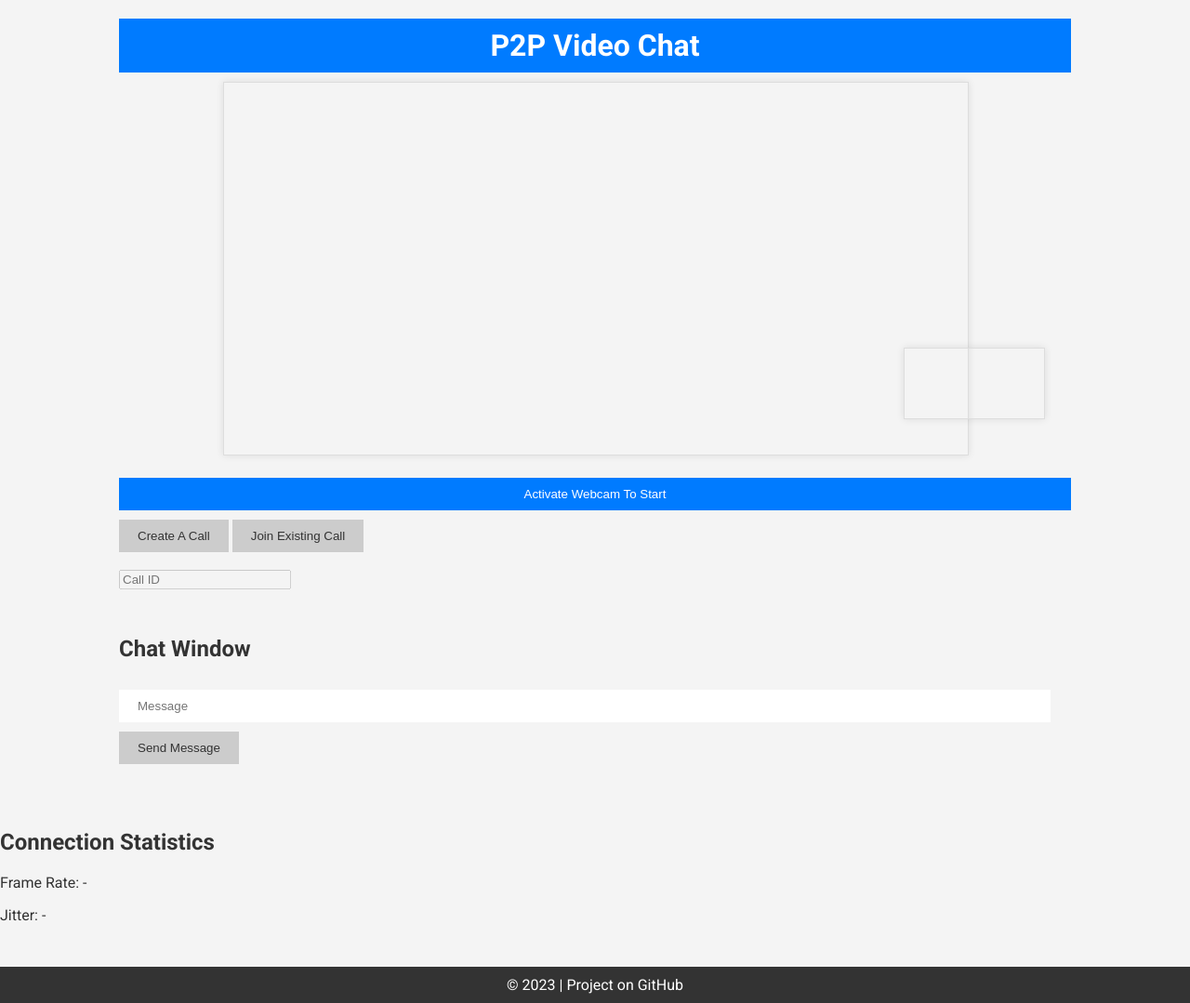
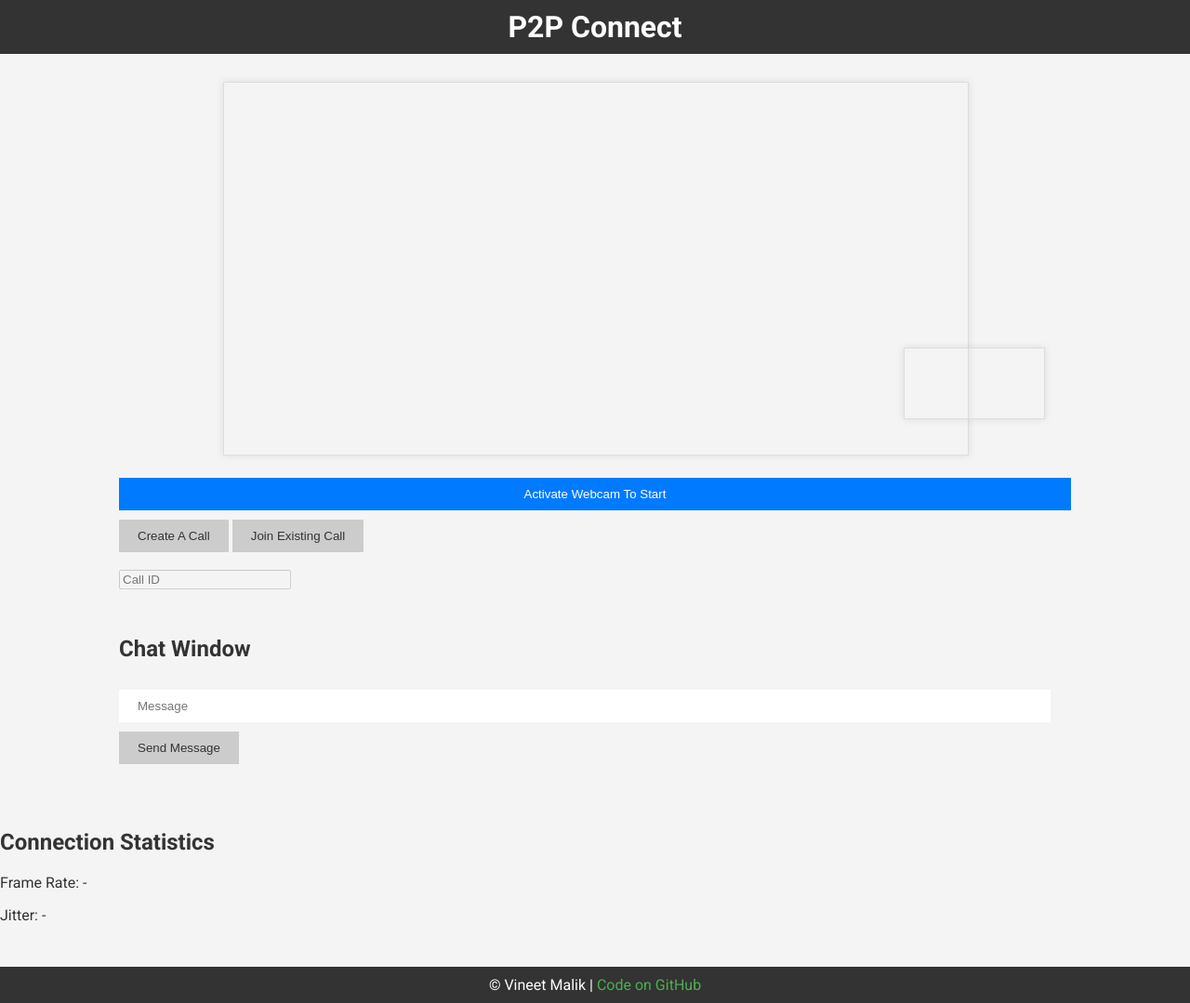
Before and after one commit to VineetMalik14/P2Pconnect, a website built with Vite: page index.html in a window 1280 px wide. Shown: the whole page at 93% size. Built offline with nearby package versions, Linux system fonts and the light colour scheme; some packages are replaced by stand-ins of ours; no server answers.

Commit message:
Changed Title and Footer

```diff
--- a/index.html
+++ b/index.html
@@ -4,15 +4,16 @@
   <meta charset="UTF-8">
   <!-- <link rel="icon" type="image/svg+xml" href="favicon.svg"> -->
   <meta name="viewport" content="width=device-width, initial-scale=1.0">
-  <title>P2P Video Chat</title>
+  <title>P2P Connect</title>
   <link rel="stylesheet" href="style.css">
 </head>
 <body>
 
+<header>
+  <h1>P2P Connect</h1>
+</header>
+
 <div class="main-container">
-  <header>
-    <h1>P2P Video Chat</h1>
-  </header>
 
   <div class="video-section">
     <div class="video-wrapper local">
@@ -48,7 +49,7 @@
 </section>
 
 <footer>
-  <p>© 2023 | Project on GitHub</p>
+  <p>© Vineet Malik | <a href="https://github.com/VineetMalik14/P2Pconnect" target="_blank">Code on GitHub</a> </p>
 </footer>
 
 <script type="module" src="/main.js"></script>
--- a/style.css
+++ b/style.css
@@ -25,13 +25,16 @@ body {
 }
 
 header {
-  background: #007bff;
+  background: #333333; /* Example: dark grey */
   color: #fff;
   padding: 10px 0;
   text-align: center;
+  width: 100%; /* Ensure it stretches to full width */
+  margin: 0; /* Remove any default margin */
 }
 
 header h1 {
+  width: 100%;
   margin: 0;
 }
 
@@ -108,6 +111,16 @@ footer {
   width: 100%;
 }
 
+footer a {
+  color: #4CAF50; /* Example: bright green for visibility */
+  text-decoration: none; /* Optional: removes the underline */
+}
+
+footer a:hover {
+  color: #A5D6A7; /* Lighter shade of green on hover */
+  text-decoration: underline; /* Optional: underline on hover */
+}
+
 footer p {
   margin: 0;
 }
```
